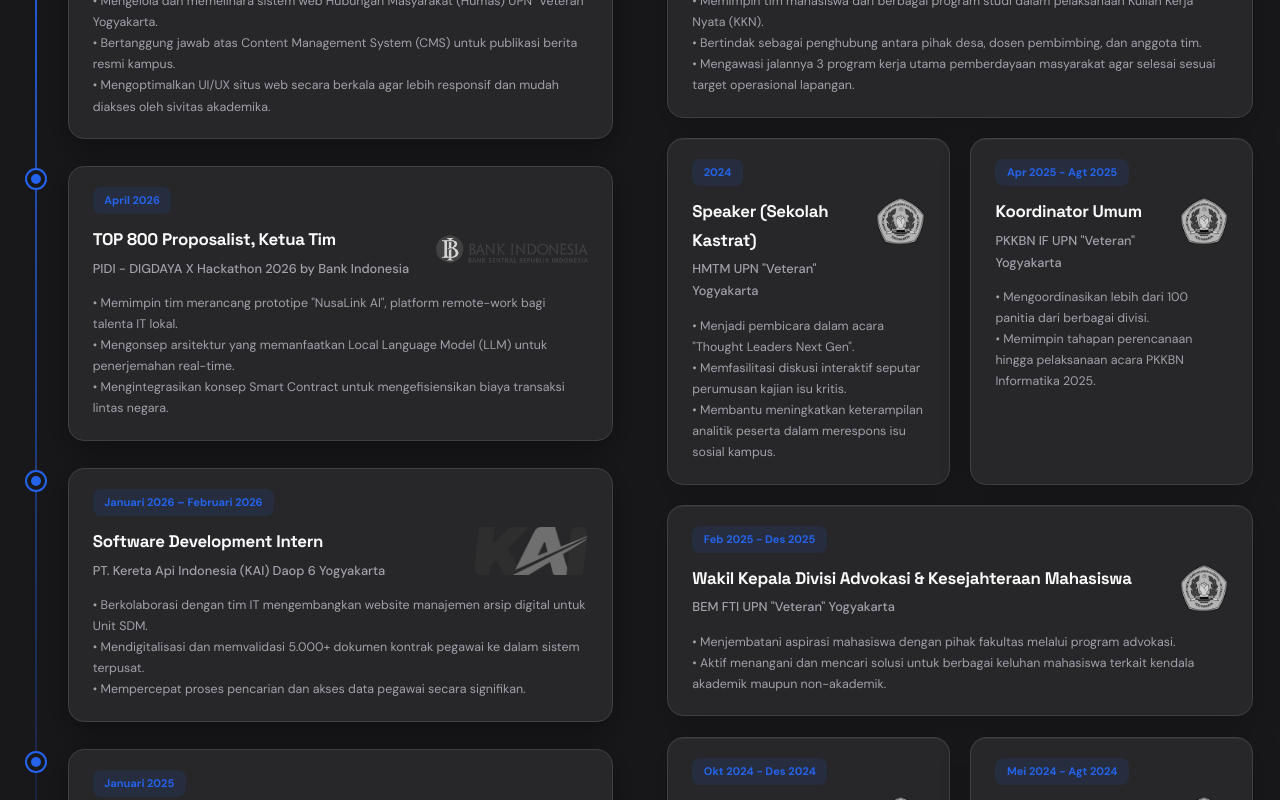
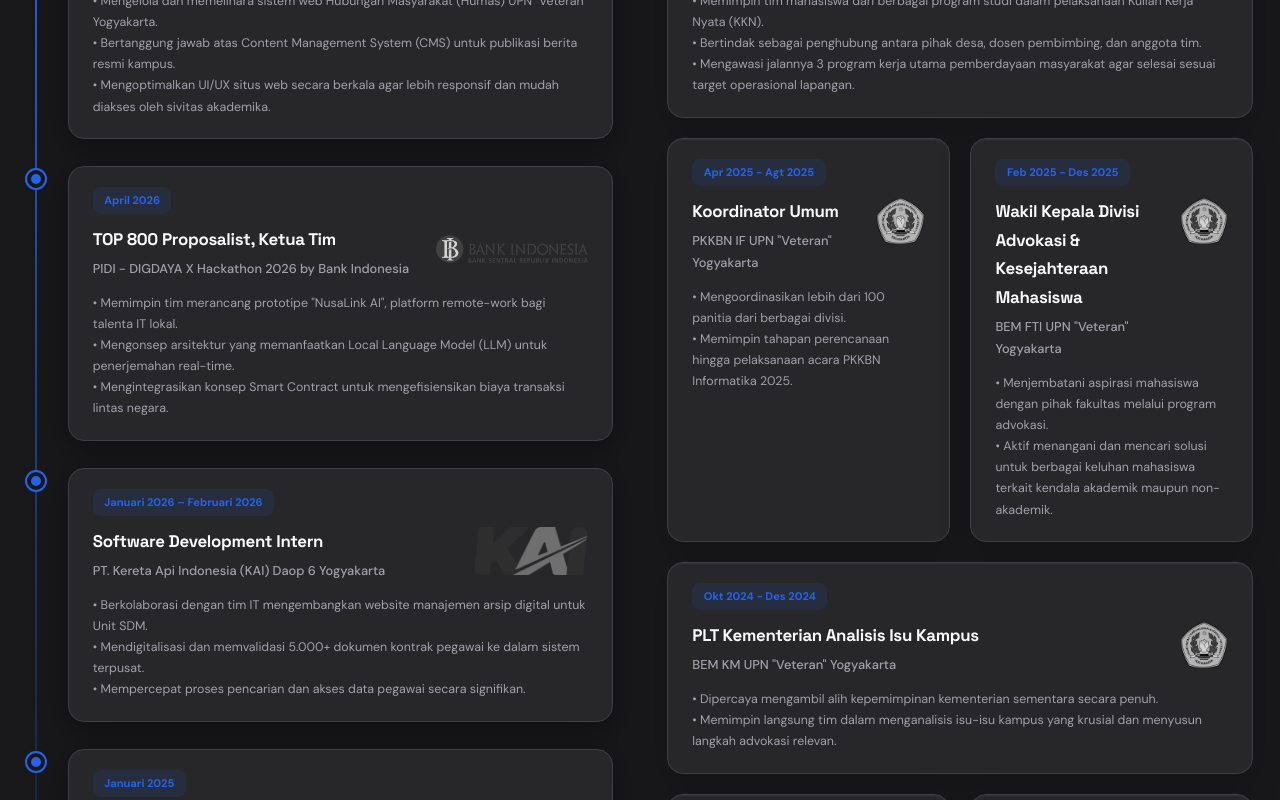
Before and after one commit to Dhani2612/website-portofolio, a React (Vite) app: page / in a window 1280 px wide. Shown: the part 1580-2380 px from the top of the page. Built offline with nearby package versions, Linux system fonts and the light colour scheme.

Commit message:
refactor: remove Speaker Sekolah Kastrat from experience

```diff
--- a/src/components/Experience.jsx
+++ b/src/components/Experience.jsx
@@ -164,29 +164,6 @@ const Experience = () => {
                 </div>
               </motion.div>
 
-              <motion.div
-                className="bento-card"
-                initial={{ opacity: 0, y: 20 }}
-                whileInView={{ opacity: 1, y: 0 }}
-                viewport={{ once: true, margin: "-50px" }}
-                transition={{ duration: 0.5, delay: 0.15 }}
-              >
-                <div className="bento-content">
-                  <span className="timeline-date">2024</span>
-                  <div className="timeline-header-flex">
-                    <div>
-                      <h4 className="timeline-role">Speaker (Sekolah Kastrat)</h4>
-                      <p className="timeline-company">HMTM UPN "Veteran" Yogyakarta</p>
-                    </div>
-                    <img src="/logo/LogoUPN.png" alt="Logo HMTM UPN Veteran Yogyakarta" className="timeline-logo" />
-                  </div>
-                  <p className="timeline-desc">
-                    • Menjadi pembicara dalam acara "Thought Leaders Next Gen".<br/>
-                    • Memfasilitasi diskusi interaktif seputar perumusan kajian isu kritis.<br/>
-                    • Membantu meningkatkan keterampilan analitik peserta dalam merespons isu sosial kampus.
-                  </p>
-                </div>
-              </motion.div>
 
               <motion.div
                 className="bento-card"
```
Also changed, not shown: public/logo/logoJIF.png (added).
